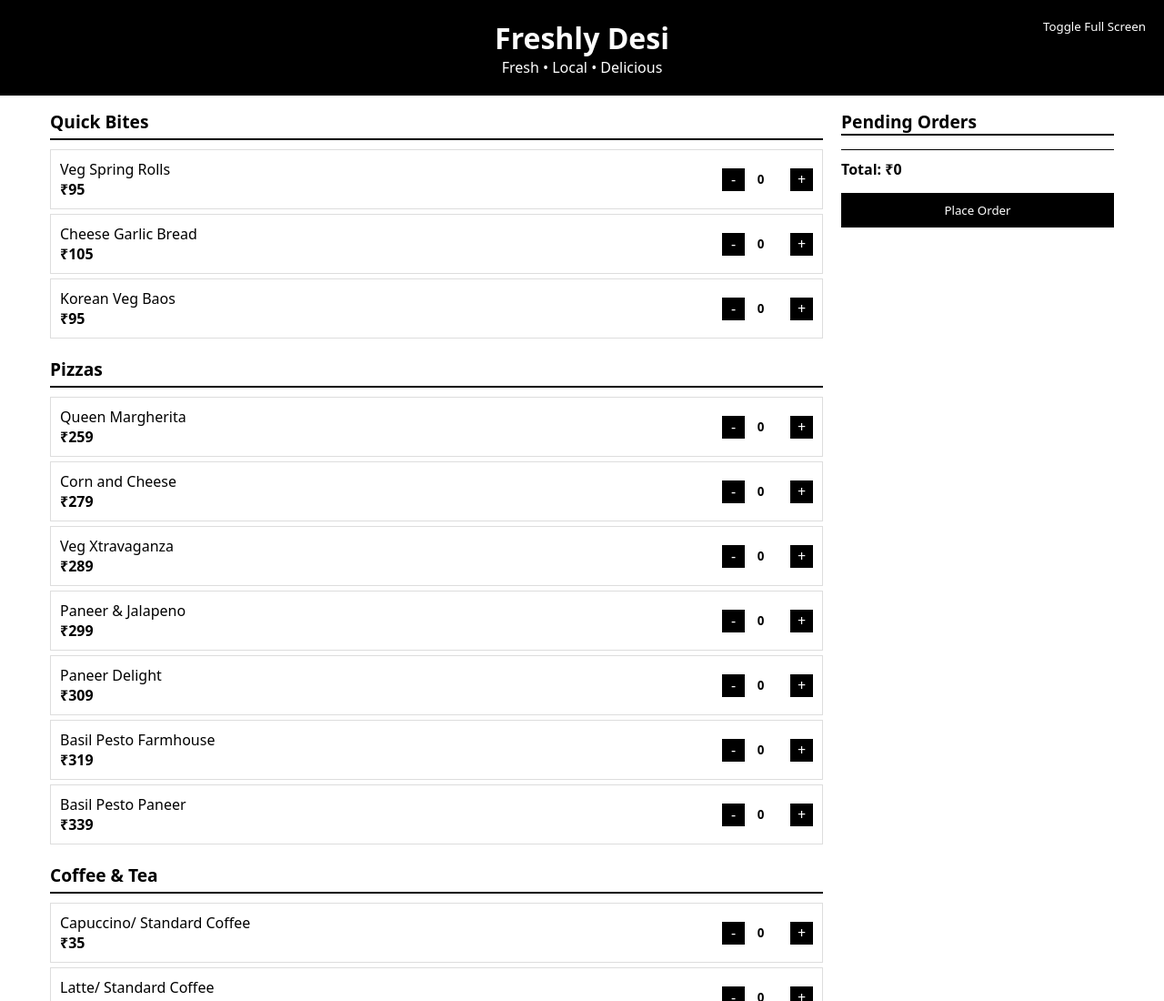
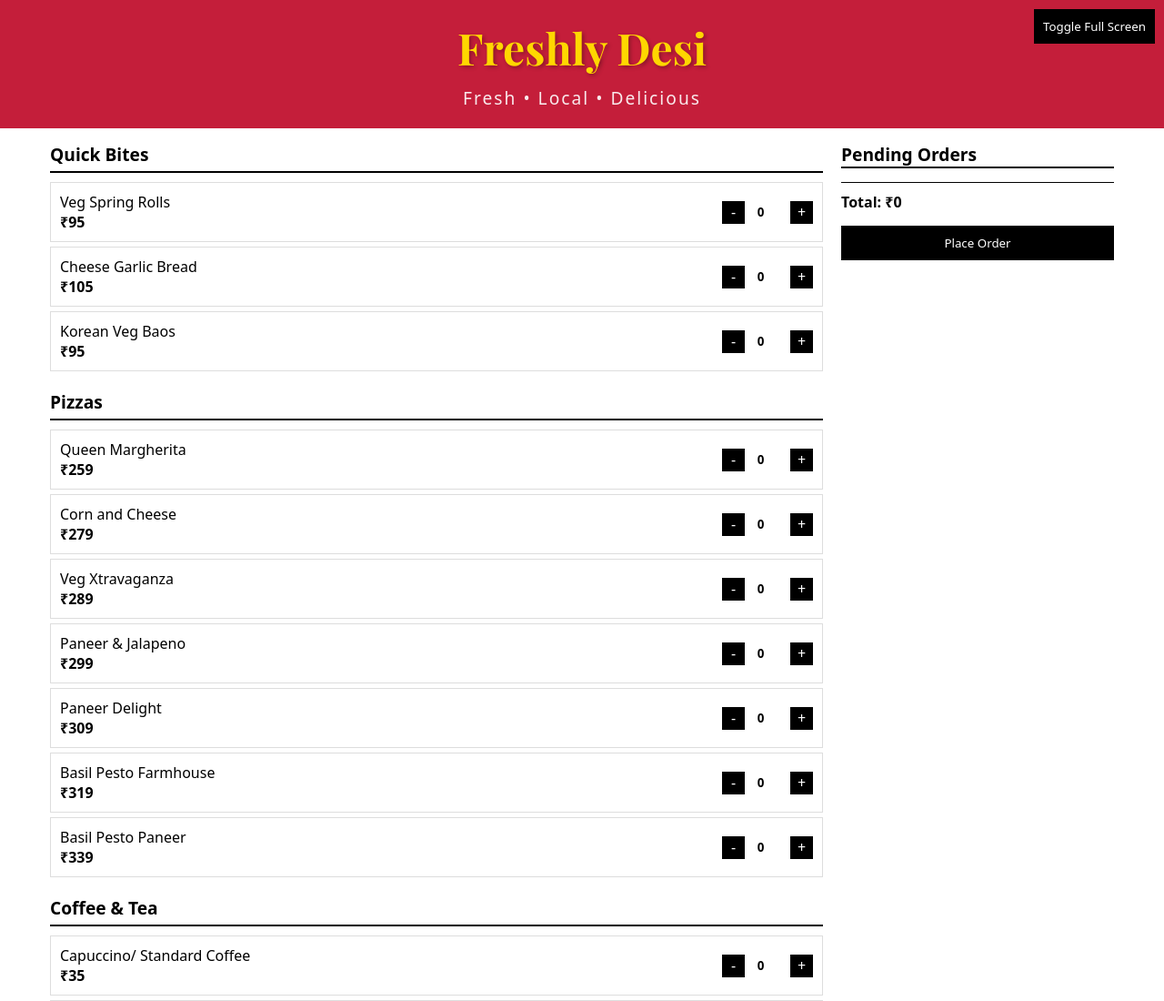
Before and after one commit to srslysaurabh/freshly-desi, a plain HTML site: page index.html in a window 1280 px wide. Shown: the top 1100 px of the page at 91% size. Drawn offline with nearby package versions, Linux system fonts and the light colour scheme.

Commit message:
index.html

```diff
--- a/index.html
+++ b/index.html
@@ -4,6 +4,8 @@
     <meta charset="UTF-8">
     <meta name="viewport" content="width=device-width, initial-scale=1.0">
     <title>Freshly Desi</title>
+    <link href="https://fonts.googleapis.com/css2?family=Playfair+Display:wght@700&display=swap" rel="stylesheet">
+
     <style>
         * {
             margin: 0;
@@ -11,9 +13,7 @@
             box-sizing: border-box;
             font-family: system-ui, sans-serif;
                 }
-            </script>
-        </body>
-        </html>
+
 
         body {
             background: #fff;
@@ -169,6 +169,27 @@
             padding: 10px;
             cursor: pointer;
             z-index: 1000;
+        }
+        header {
+            background: #C41E3A; /* KFC red */
+            color: #fff;
+            padding: 20px;
+            text-align: center;
+        }
+
+        header h1 {
+            font-family: 'Playfair Display', serif;
+            color: #FFD700; /* Golden color */
+            font-size: 3em;
+            margin-bottom: 10px;
+            text-shadow: 2px 2px 4px rgba(0,0,0,0.3);
+        }
+
+        header p {
+            font-family: system-ui, sans-serif;
+            font-size: 1.2em;
+            letter-spacing: 2px;
+            opacity: 0.9;
         }
     </style>
 </head>
```
